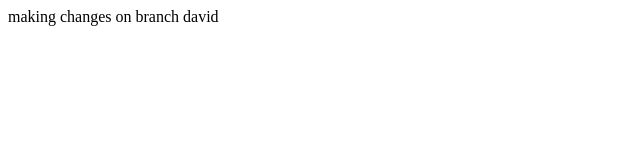
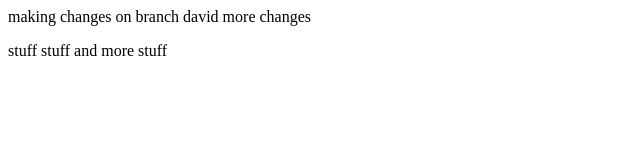
Before and after one commit to HartmanDavid/git_workflow_test, a plain HTML site: page index.html in a window 1280 px wide. Shown: the whole page, without its empty margins (0-640 px from the left). Drawn offline with Linux system fonts and the light colour scheme.

Commit message:
more shit

```diff
--- a/index.html
+++ b/index.html
@@ -6,5 +6,11 @@
   </head>
   <body>
     making changes on branch david
+
+    more changes
+
+    <p>
+      stuff stuff and more stuff
+    </p>
   </body>
 </html>
```
